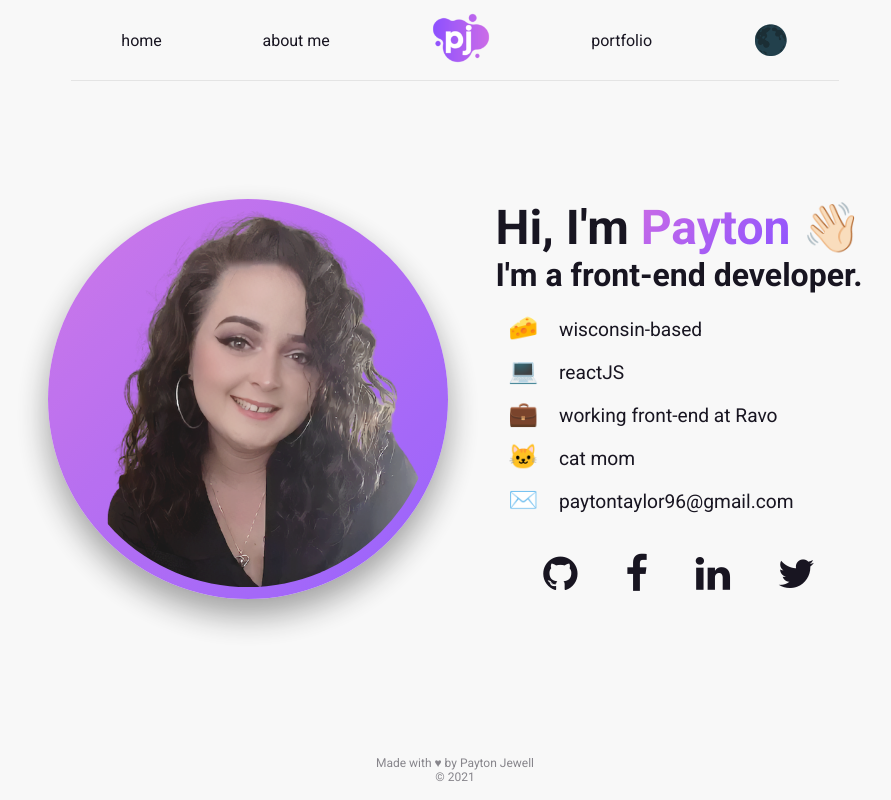
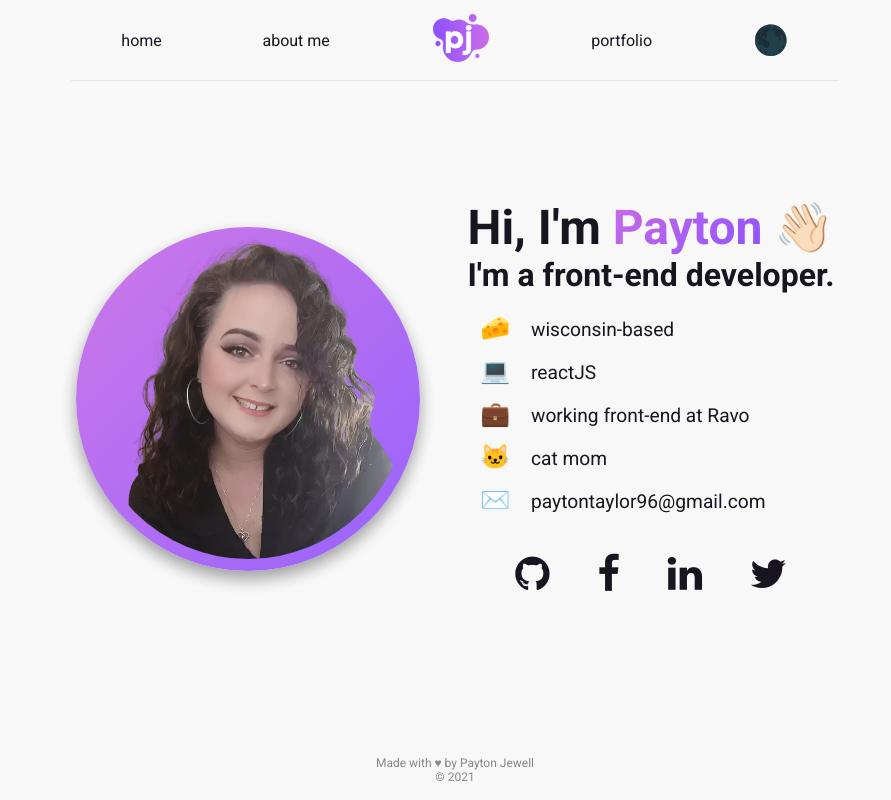
Before and after one commit to garbarok/ReactPortfolioTemplate, a React (Create React App) app: page /#/ in a window 1280 px wide. Shown: the whole page, without its empty margins (185-1076 px from the left). Built offline with nearby package versions, Linux system fonts and the light colour scheme; the HTML template or start-up script is replaced by a standard one.

Commit message:
reduced shadows and avatar size bc they felt a tad overdramatic

```diff
--- a/src/Components/BaseLayout.module.scss
+++ b/src/Components/BaseLayout.module.scss
@@ -3,16 +3,16 @@
 .light {
   background-color: $white;
   color: $dark;
-  transition: all 700ms;
+  transition: all 400ms;
 }
 
 .dark {
   background-color: #1f1a33;
   color: $white;
-  transition: all 700ms;
+  transition: all 400ms;
   a, i {
     color: $white;
-    transition: color 700ms;
+    transition: color 400ms;
   }
   a:visited {
     color: $white;
--- a/src/Components/Home.module.scss
+++ b/src/Components/Home.module.scss
@@ -64,12 +64,12 @@ main {
   background: linear-gradient(to bottom right, $pink, $purple);
   padding: .75rem;
   opacity: 0.9;
-  transition: opacity 700ms;
+  transition: opacity 400ms;
   margin-bottom: 1rem;
 
   @media only screen and (min-width: 940px) {
-    width: 50vh;
-    height: 50vh;
+    width: 43vh;
+    height: 43vh;
     margin-right: 3rem;
     margin-bottom: none;
   }
@@ -83,11 +83,12 @@ main {
 
   a {
     color: $dark;
-    transition: color 700ms;
+    transition: color 200ms ease;
   }
 
   a:hover {
     color: $purple;
+    transition: color 200ms ease;
   }
 }
 
--- a/src/Components/Portfolio.module.scss
+++ b/src/Components/Portfolio.module.scss
@@ -9,7 +9,7 @@
     font-size: 2rem;
   }
   img {
-    filter: drop-shadow(1rem 1rem 1rem rgba(0,0,0,0.4));
+    filter: drop-shadow(0 0 .5rem rgba(0,0,0,0.4));
   }
   @media only screen and (min-width: 940px) {
     grid-template-columns: repeat(2, auto);
@@ -34,6 +34,5 @@ a.source {
   font-size: 1.5rem;
   padding: 1rem;
   border-radius: 0.5rem;
-  box-shadow: .2rem .2rem .5rem rgba(0,0,0,0.4);
   margin-top: 1rem;
 }
--- a/src/variables.modules.scss
+++ b/src/variables.modules.scss
@@ -4,7 +4,7 @@ $white: #f8f8f8;
 $dark: #181521;
 
 .shadowed {
-  box-shadow: 0 1rem 2rem rgba(0,0,0,0.4);
+  box-shadow: 0 .5rem 1rem rgba(0,0,0,0.4);
 }
 
 main {
```
Also changed, not shown: 1 other file (tests, documents, lock files or other folders).
